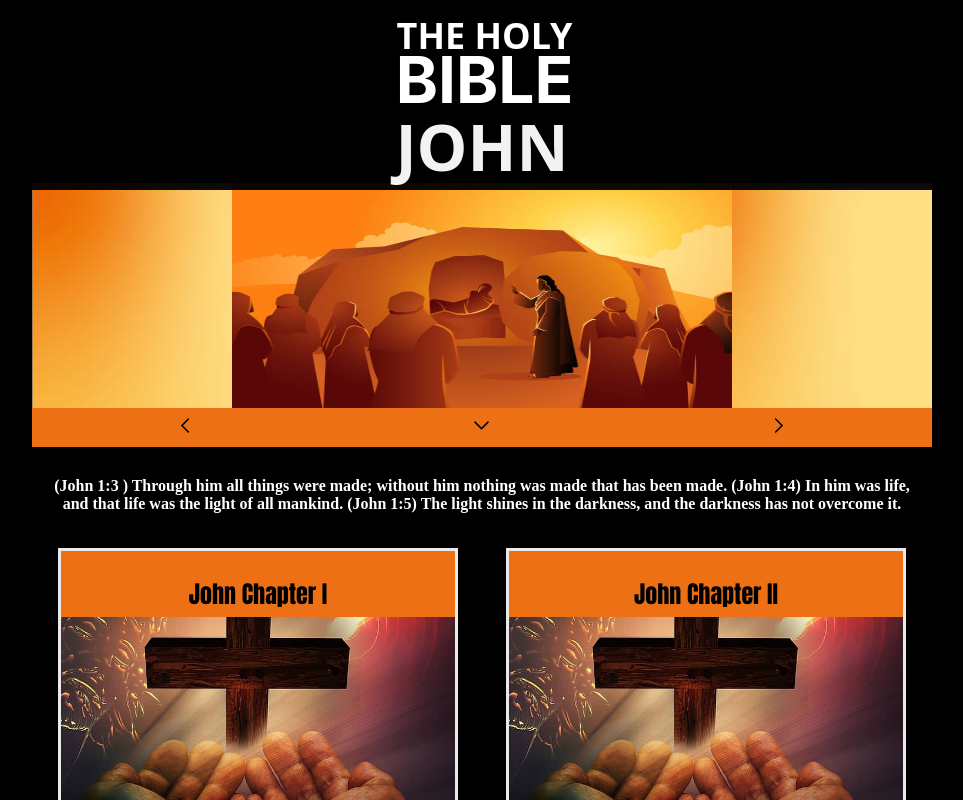
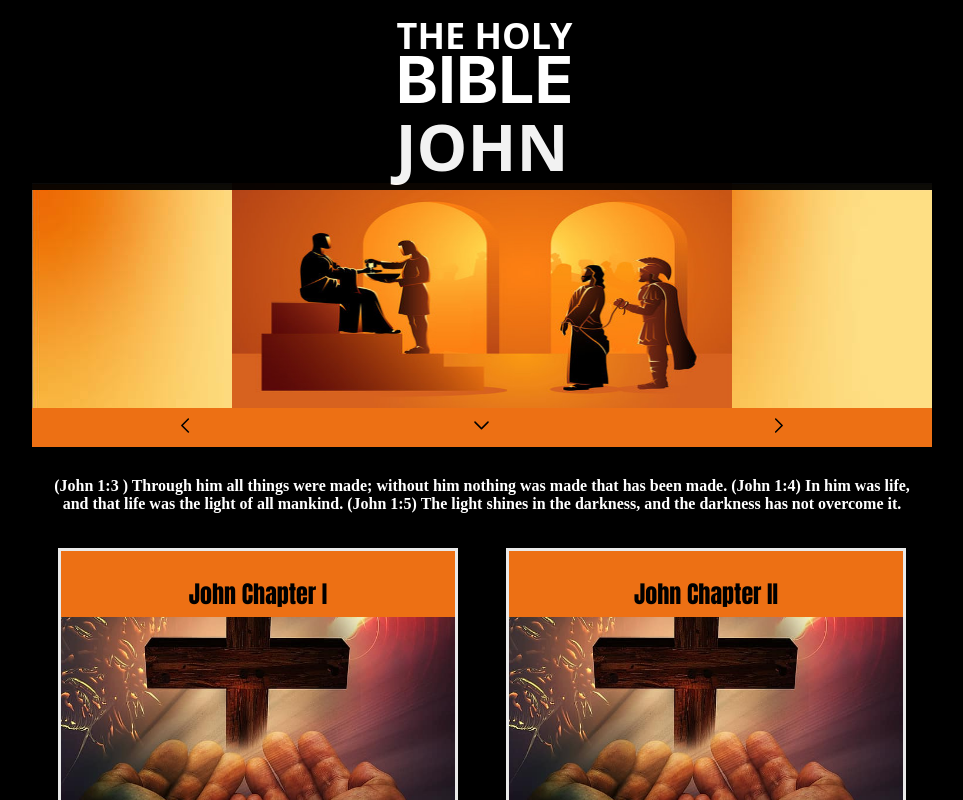
Before and after one commit to jnutt367/john, a Next.js app: page / in a window 1280 px wide. Shown: the top 800 px of the page, without its empty margins (158-1121 px from the left). Built offline with nearby package versions, Linux system fonts and the light colour scheme.

Commit message:
Update index.js
john-2.jpg

```diff
--- a/pages/index.js
+++ b/pages/index.js
@@ -27,7 +27,7 @@ export default function Home() {
         </h1>
                   <div className={styles.image}>
              <Image
-                                      src="/lazarus.jpg"
+                                      src="/john-2.jpg"
                                       alt="john image"
                                       height={900}
                                       width={2000}
```
